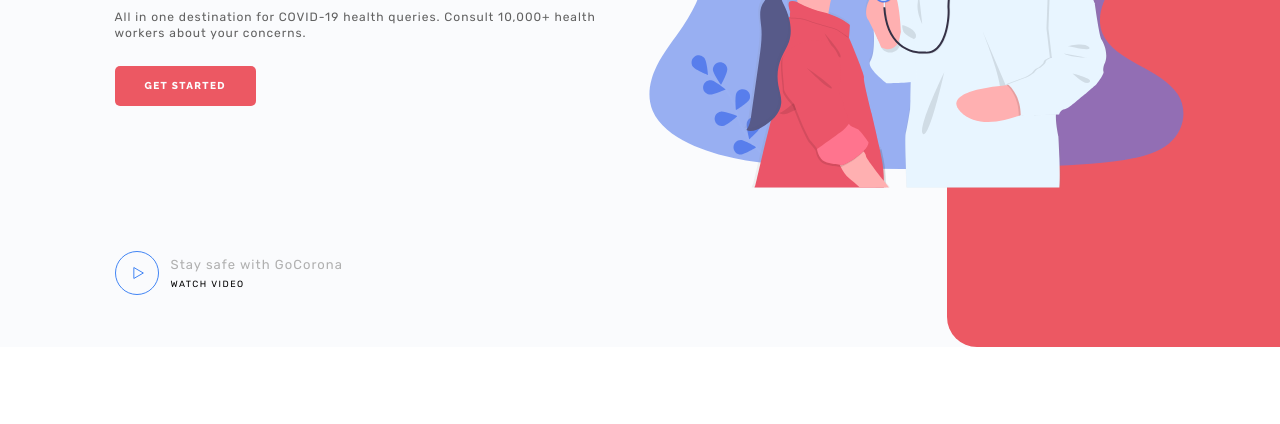
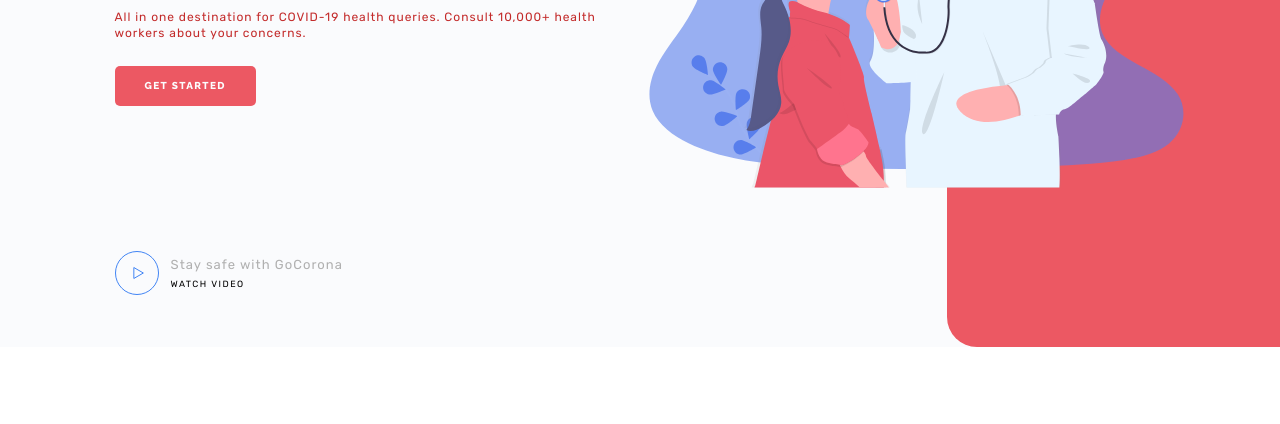
Before and after one commit to Vladislav-Safronov/My-first-project, a plain HTML site: page index.html in a window 1280 px wide. Shown: the part 351-775 px from the top of the page. Drawn offline with Linux system fonts and the light colour scheme.

Commit message:
поменял цвет текста в целях изучения

```diff
--- a/sass/style.sass
+++ b/sass/style.sass
@@ -11,7 +11,7 @@ body
     font-family: 'Rubik'
     font-weight: 400
     font-size: 12px
-    color: #616161
+    color: #c32b2b
 
 .page
     position: relative
```
Also changed, not shown: css/style.css.
